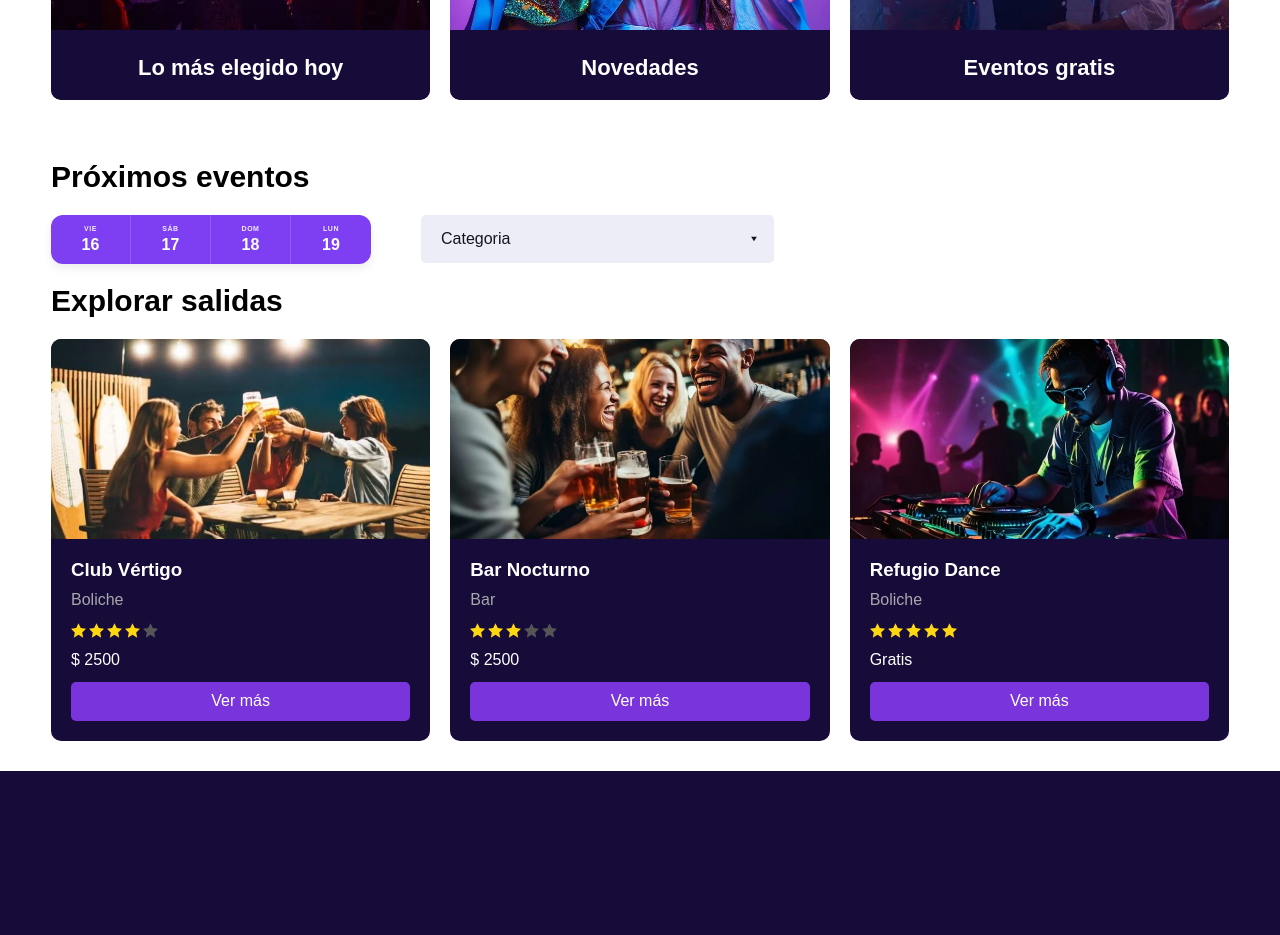
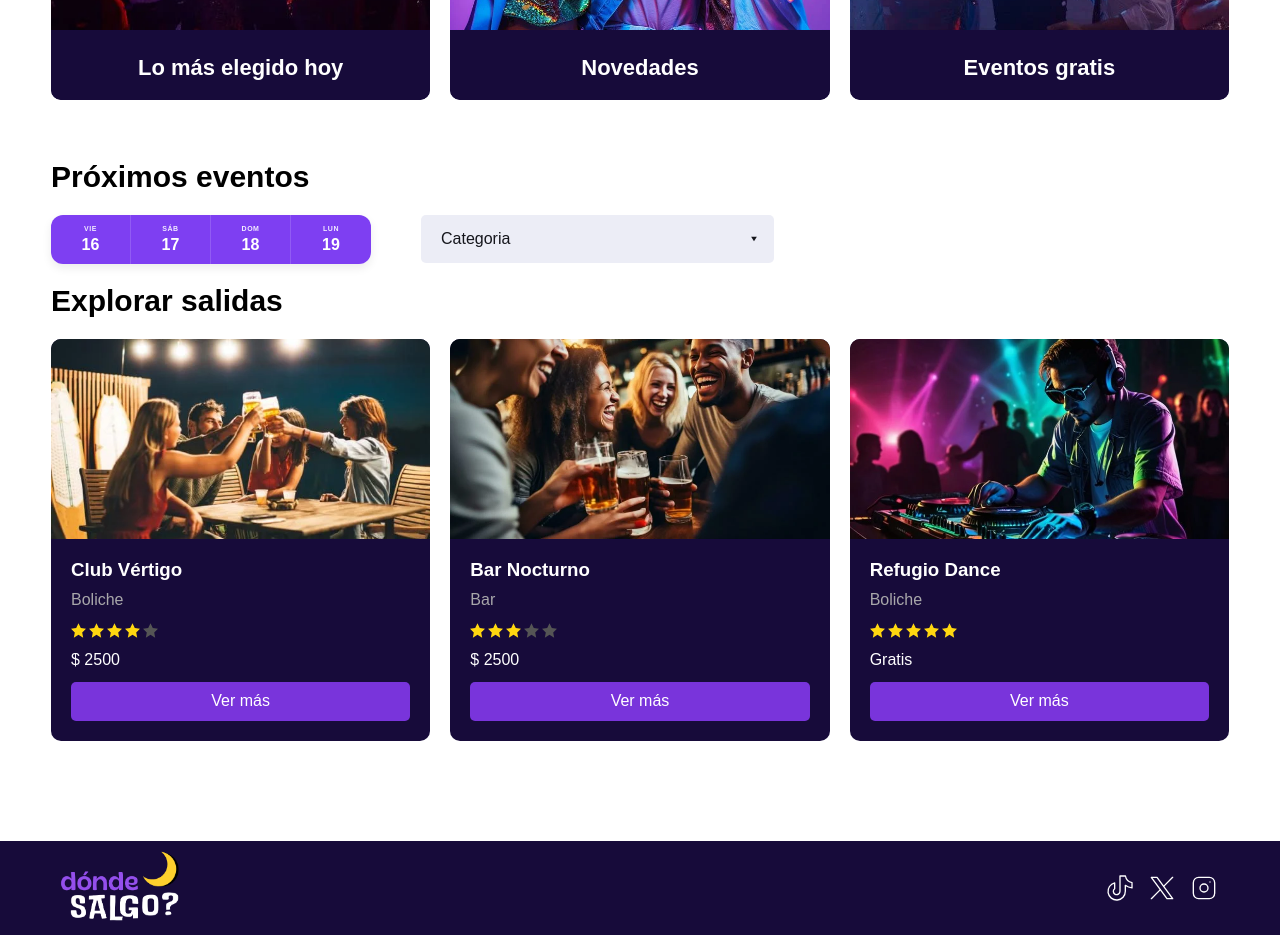
Before and after one commit to ignacioDorigo/donde-salgo, a React (Create React App) app: page / in a window 1280 px wide. Shown: the part 740-1675 px from the top of the page. Before the commit the page ends 1511 px from the top, so only its background shows below. Built offline with nearby package versions, Linux system fonts and the light colour scheme.

Commit message:
subiendo footer

```diff
--- a/src/App.js
+++ b/src/App.js
@@ -1,6 +1,7 @@
 import "./App.css";
 import Categorias from "./components/Categorias/Categorias";
 import Eventos from "./components/Eventos/Eventos";
+import Footer from "./components/Footer/Footer";
 import Main from "./components/Main/Main";
 import Navbar from "./components/Navbar/Navbar";
 
@@ -11,6 +12,7 @@ function App() {
       <Main />
       <Categorias />
       <Eventos />
+      <Footer />
     </div>
   );
 }
--- a/src/components/Eventos/Eventos.css
+++ b/src/components/Eventos/Eventos.css
@@ -1,6 +1,8 @@
 .eventos__bg {
     background-color: #ffffff;
     padding: 3rem 2rem;
+    padding-bottom: 10rem;
+    margin-bottom: 30;
 
 }
 
--- /dev/null
+++ b/src/components/Footer/Footer.css
@@ -0,0 +1,35 @@
+.footer__bg {
+    /* background: linear-gradient(to bottom, #FFFFFF 20%, #170b3a); */
+}
+
+.footer {
+    display: flex;
+    justify-content: space-between;
+    align-items: center;
+    padding: 1rem 2rem;
+}
+
+.contenedor {
+    margin: 0 auto;
+    width: 95%;
+    max-width: 120rem;
+
+}
+
+.div__redes {
+    display: flex;
+    gap: 1rem
+}
+
+.svg__redes {
+    stroke: #FFFFFF;
+}
+
+.svg__redes:hover {
+    cursor: pointer;
+    stroke: #8b8b8b;
+}
+
+.footer__logo {
+    filter: grayscale(100%);
+}
--- /dev/null
+++ b/src/components/Footer/Footer.js
@@ -0,0 +1,62 @@
+import React from "react";
+import "./Footer.css";
+import Logo from "../Logo/Logo";
+
+export default function Footer() {
+  return (
+    <div className="footer__bg">
+      <footer className="footer contenedor">
+        <Logo className="footer__logo" />
+        <div className="div__redes">
+          <svg
+            className="svg__redes"
+            xmlns="http://www.w3.org/2000/svg"
+            width="32"
+            height="32"
+            viewBox="0 0 24 24"
+            fill="none"
+            stroke="#E1E1E1"
+            stroke-width="1"
+            stroke-linecap="round"
+            stroke-linejoin="round"
+          >
+            <path d="M21 7.917v4.034a9.948 9.948 0 0 1 -5 -1.951v4.5a6.5 6.5 0 1 1 -8 -6.326v4.326a2.5 2.5 0 1 0 4 2v-11.5h4.083a6.005 6.005 0 0 0 4.917 4.917z" />
+          </svg>
+
+          <svg
+            className="svg__redes"
+            xmlns="http://www.w3.org/2000/svg"
+            width="32"
+            height="32"
+            viewBox="0 0 24 24"
+            fill="none"
+            stroke="#E1E1E1"
+            stroke-width="1"
+            stroke-linecap="round"
+            stroke-linejoin="round"
+          >
+            <path d="M4 4l11.733 16h4.267l-11.733 -16z" />
+            <path d="M4 20l6.768 -6.768m2.46 -2.46l6.772 -6.772" />
+          </svg>
+
+          <svg
+            className="svg__redes"
+            xmlns="http://www.w3.org/2000/svg"
+            width="32"
+            height="32"
+            viewBox="0 0 24 24"
+            fill="none"
+            stroke="#E1E1E1"
+            stroke-width="1"
+            stroke-linecap="round"
+            stroke-linejoin="round"
+          >
+            <path d="M4 4m0 4a4 4 0 0 1 4 -4h8a4 4 0 0 1 4 4v8a4 4 0 0 1 -4 4h-8a4 4 0 0 1 -4 -4z" />
+            <path d="M12 12m-3 0a3 3 0 1 0 6 0a3 3 0 1 0 -6 0" />
+            <path d="M16.5 7.5l0 .01" />
+          </svg>
+        </div>
+      </footer>
+    </div>
+  );
+}
--- a/src/components/Logo/Logo.js
+++ b/src/components/Logo/Logo.js
@@ -4,7 +4,7 @@ import "./Logo.css";
 export default function Logo() {
   return (
     <div className="logo">
-      <img className="logo__img" src="logo.png" alt="Logo donde salgo" title="Logo Donde Salgo" />
+      <img className="logo__img" src="logoF.png" alt="Logo donde salgo" title="Logo Donde Salgo" />
     </div>
   );
 }
```
Also changed, not shown: public/logoF.png (added).
